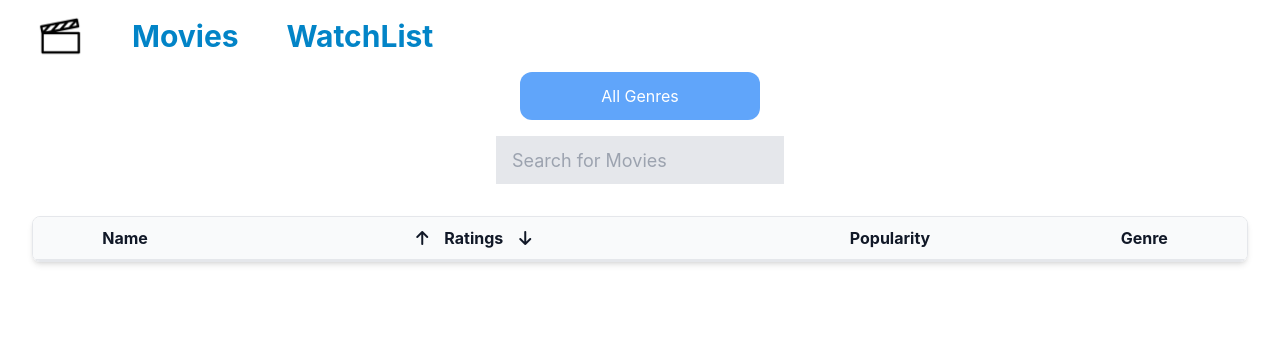
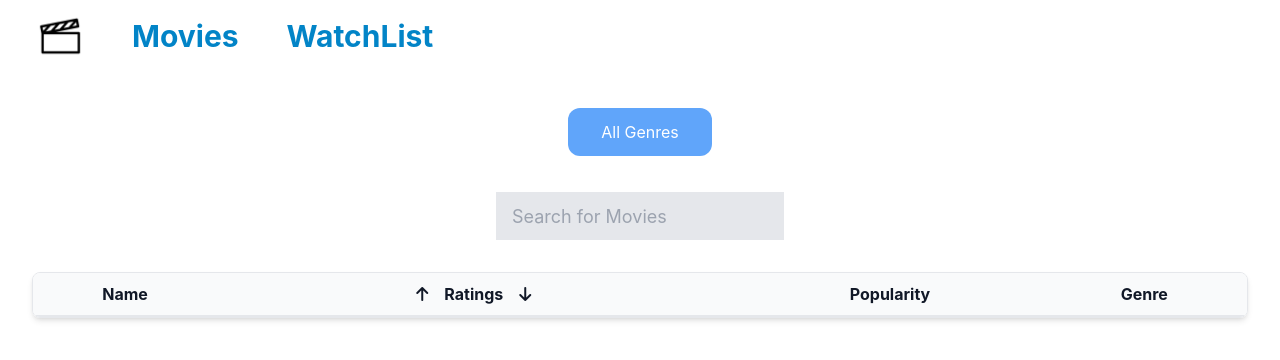
Before and after one commit to akashdeokar/imdb, a React (Create React App) app: page /watchlist in a window 1280 px wide. Shown: the top 360 px of the page. Built offline with nearby package versions, Linux system fonts and the light colour scheme.

Commit message:
Filter watchlist using genres and by text

```diff
--- a/src/Components/Watchlist.jsx
+++ b/src/Components/Watchlist.jsx
@@ -1,7 +1,19 @@
-import React, { useEffect } from "react";
+import React, { useEffect, useState } from "react";
 import genreids from "../Utility/genre";
 
 const Watchlist = ({ watchList, setWatchList, handleAddRemove }) => {
+  let [genreList, setGenreList] = useState(["All Genres"]);
+  let [curr_genre, setCurr_genre] = useState("All Genres");
+  let [search, setSearch] = useState("");
+
+  const handleFilter = (genre) => {
+    setCurr_genre(genre);
+  };
+
+  const handleSearch = (e) => {
+    setSearch(e.target.value);
+  };
+
   useEffect(() => {
     let moviesFromLocalStorage =
       localStorage.getItem("movieApp") == null
@@ -9,13 +21,39 @@ const Watchlist = ({ watchList, setWatchList, handleAddRemove }) => {
         : localStorage.getItem("movieApp");
     setWatchList(JSON.parse(moviesFromLocalStorage));
   }, []);
+
+  useEffect(() => {
+    let arr = watchList.map((movie) => {
+      return genreids[movie.genre_ids[0]];
+    });
+    arr = new Set(arr);
+    setGenreList(["All Genres", ...arr]);
+    //defaulting to All Genre ,if curr_genre is not for render.
+    if (!arr.has(curr_genre)) {
+      setCurr_genre("All Genres");
+    }
+  }, [watchList]);
+
   return (
     <>
-      <div className="flex items-center justify-center mx-auto w-[15rem] h-[3rem] bg-blue-400 rounded-xl text-white">
-        All Genres
+      <div className="flex flex-wrap justify-center my-5">
+        {genreList.map((genre) => {
+          return (
+            <div
+              onClick={() => handleFilter(genre)}
+              key={genre}
+              className={`hover:cursor-pointer flex items-center justify-center w-[9rem] h-[3rem] m-4 ${
+                curr_genre == genre ? "bg-blue-400" : "bg-gray-400"
+              } rounded-xl text-white`}
+            >
+              {genre}
+            </div>
+          );
+        })}
       </div>
       <div className="flex justify-center my-4">
         <input
+          onChange={handleSearch}
           className="px-4 justify-center text-lg h-[3rem] w-[18rem] bg-gray-200 outline-none"
           type="text"
           placeholder="Search for Movies"
@@ -39,7 +77,20 @@ const Watchlist = ({ watchList, setWatchList, handleAddRemove }) => {
             <th></th>
           </thead>
           <tbody>
-            {watchList.map((movie) => (
+            {watchList
+              .filter((movie) => {
+                if (curr_genre == "All Genres") {
+                  return true;
+                } else {
+                  return genreids[movie.genre_ids[0]] == curr_genre;
+                }
+              })
+              .filter((movie) => {
+                return movie.title
+                  .toLowerCase()
+                  .includes(search.toLocaleLowerCase());
+              })
+              .map((movie) => (
                 <tr className="border-b-2 text-center">
                   <td className="flex items-center px-6 py-4">
                     <img
```
Lines whose indentation alone changed are shown as unchanged.
